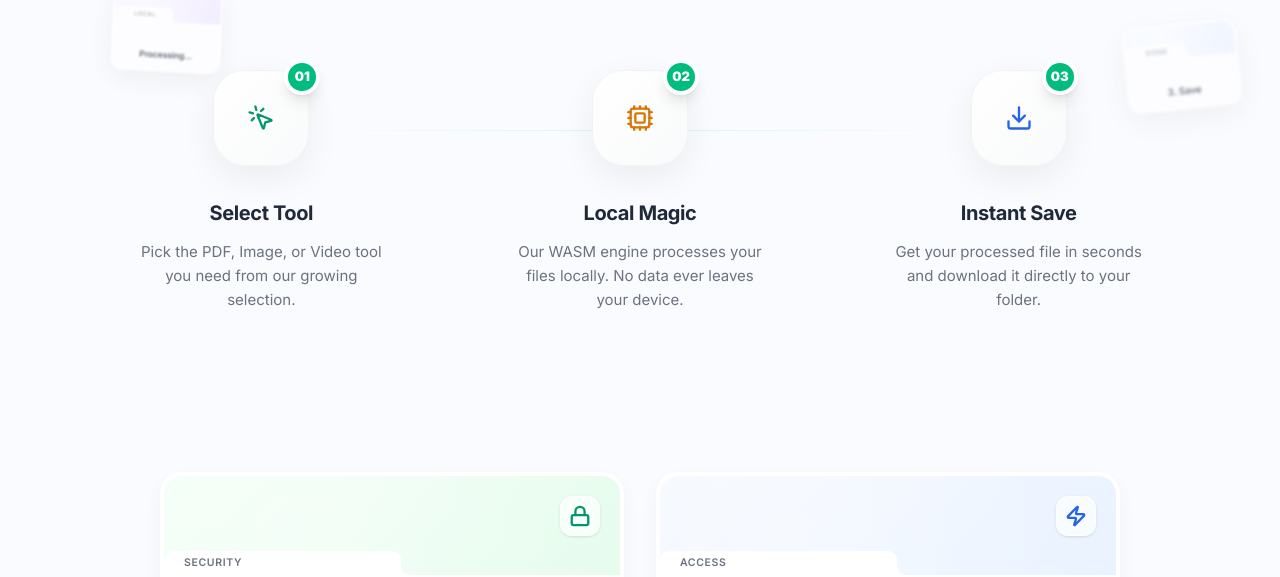
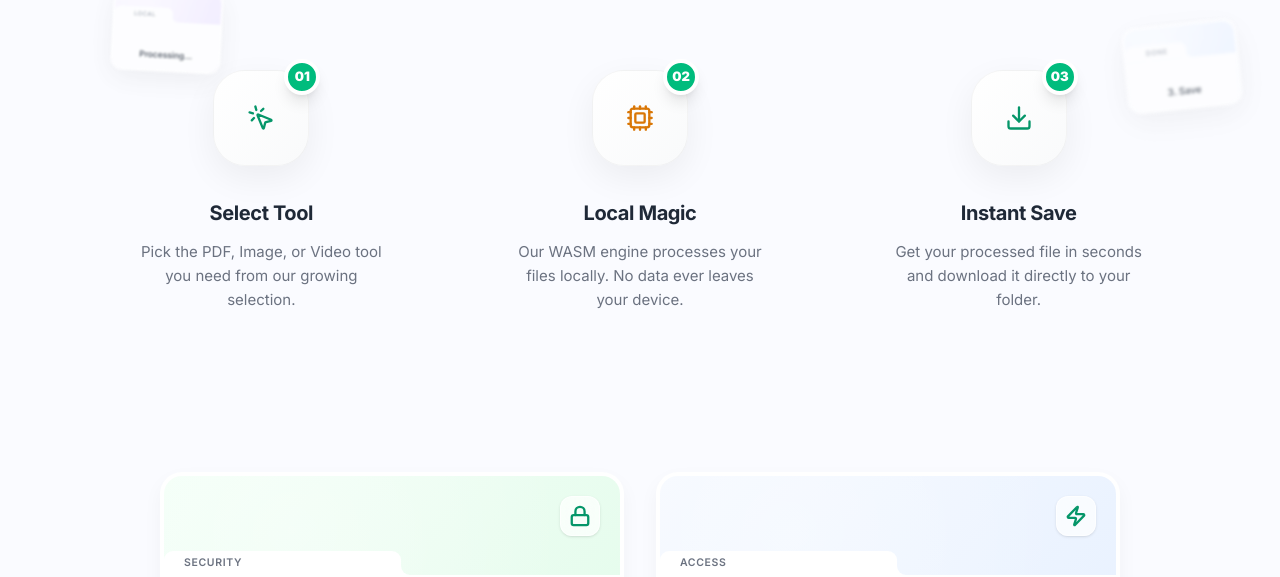
Before and after one commit to siddharth-fr/edita, a Next.js app: page /how-it-works in a window 1280 px wide. Shown: the part 351-928 px from the top of the page. Built offline with nearby package versions, Linux system fonts and the light colour scheme.

Commit message:
how it works ui updated

```diff
--- a/src/app/how-it-works/page.tsx
+++ b/src/app/how-it-works/page.tsx
@@ -96,8 +96,6 @@ export default function HowItWorksPage() {
         </div>
 
         <div className="grid grid-cols-1 md:grid-cols-3 gap-12 relative z-10">
-          {/* Desktop Connection Line */}
-          <div className="hidden md:block absolute top-[60px] left-[20%] right-[20%] h-[1px] bg-gradient-to-r from-transparent via-emerald-100 to-transparent -z-10" />
 
           {[
             {
@@ -118,8 +116,8 @@ export default function HowItWorksPage() {
               step: "03",
               title: "Instant Save",
               desc: "Get your processed file in seconds and download it directly to your folder.",
-              icon: <Download size={28} style={{ color: '#2563EB' }} />,
-              gradient: 'linear-gradient(135deg,#F5F9FF,#E6F0FF)'
+              icon: <Download size={28} style={{ color: '#059669' }} />,
+              gradient: 'linear-gradient(135deg,#F3FFF7,#E2FBEA)'
             }
           ].map((item, i) => (
             <div key={i} className="flex flex-col items-center text-center group">
@@ -180,7 +178,7 @@ export default function HowItWorksPage() {
               category: 'SECURITY'
             },
             {
-              icon: <Zap size={22} style={{ color: '#2563EB' }} strokeWidth={2.5} />,
+              icon: <Zap size={22} style={{ color: '#059669' }} strokeWidth={2.5} />,
               title: "No Limits, No Fees",
               desc: "Because we don't have to pay for expensive server-side processing for every file, we can offer our tools for free, without any file size limits or paywalls. It's a faster, safer, and cheaper way to manage your files.",
               gradient: 'linear-gradient(135deg,#F5F9FF,#E6F0FF)',
--- a/src/app/page.tsx
+++ b/src/app/page.tsx
@@ -285,8 +285,8 @@ export default function Home() {
           {/* ── Feature pills ── */}
           <div style={{ display: 'flex', flexWrap: 'wrap', justifyContent: 'center', gap: 8 }}>
             {[
-              { icon: <Zap size={11} style={{ color: '#F59E0B' }} />, label: 'WebAssembly fast' },
-              { icon: <Globe size={11} style={{ color: '#10B981' }} />, label: 'Works offline' },
+              { icon: <Zap size={11} style={{ color: '#34D399' }} />, label: 'WebAssembly fast' },
+              { icon: <Globe size={11} style={{ color: '#34D399' }} />, label: 'Works offline' },
               { icon: <ShieldCheck size={11} style={{ color: '#34D399' }} />, label: '100% private' },
             ].map(({ icon, label }) => (
               <span
--- a/src/components/ui/HeroicHowItWorks.tsx
+++ b/src/components/ui/HeroicHowItWorks.tsx
@@ -58,8 +58,6 @@ export default function HeroicHowItWorks() {
       </div>
 
       <div className="grid grid-cols-1 md:grid-cols-3 gap-12 relative">
-        {/* Desktop Connection Line */}
-        <div className="hidden md:block absolute top-[60px] left-[20%] right-[20%] h-[1px] bg-gradient-to-r from-transparent via-emerald-100 to-transparent -z-10" />
 
         {[
           {
--- a/src/components/ui/HowItWorksSection.tsx
+++ b/src/components/ui/HowItWorksSection.tsx
@@ -22,8 +22,8 @@ export default function HowItWorksSection() {
       step: "03",
       title: "Instant Save",
       desc: "Get your processed file in seconds and download it directly to your folder.",
-      icon: <Download size={28} style={{ color: '#2563EB' }} />,
-      gradient: 'linear-gradient(135deg,#F5F9FF,#E6F0FF)'
+      icon: <Download size={28} style={{ color: '#059669' }} />,
+      gradient: 'linear-gradient(135deg,#F3FFF7,#E2FBEA)'
     }
   ];
 
@@ -58,8 +58,6 @@ export default function HowItWorksSection() {
       </div>
 
       <div className="grid grid-cols-1 md:grid-cols-3 gap-10 md:gap-6 lg:gap-12 relative max-w-5xl mx-auto px-4 sm:px-8">
-        {/* Desktop Connection Line */}
-        <div className="hidden md:block absolute top-[48px] left-[15%] right-[15%] h-[1px] bg-gradient-to-r from-transparent via-emerald-100/60 to-transparent -z-10" />
 
         {steps.map((item, i) => (
           <div key={i} className="flex flex-col items-center text-center group">
```
